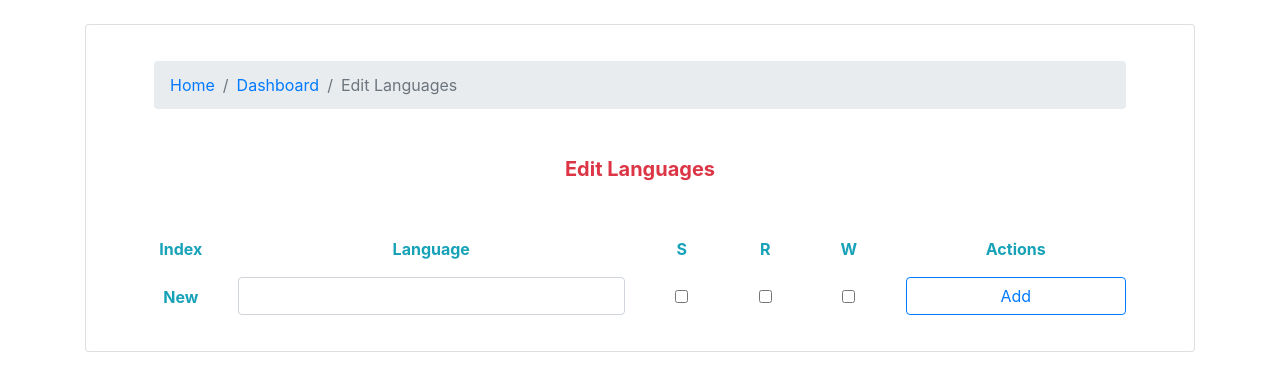
After one commit to simpuid/cvbuilder, a Flask app: page /language in a window 1280 px wide. The commit adds this page. Shown: the top 391 px of the page. Run offline with Flask 2, Linux system fonts and the light colour scheme; the visitor is signed in with stand-in values (Sample User, id 1); data that the repository does not hold is empty; parts of the project's set-up code (start-up, migrations or seed data) failed here and were passed over; some libraries are stand-ins or nearby versions.

Commit message:
Language complete

```diff
--- a/app/app.py
+++ b/app/app.py
@@ -4,7 +4,7 @@ from db import *
 from flask_login import LoginManager
 from config import AppConfig
 from models import *
-from routes import home, login, logout, password, student, tenth, twelfth, skill, achievement
+from routes import home, login, logout, password, student, tenth, twelfth, skill, achievement, language
 import markdown
 
 if initialize('cv_data', 'init.sql'):
@@ -44,3 +44,4 @@ app.register_blueprint(twelfth.blueprint)
 app.register_blueprint(skill.blueprint)
 app.register_blueprint(markdown.blueprint)
 app.register_blueprint(achievement.blueprint)
+app.register_blueprint(language.blueprint)
--- a/app/forms/__init__.py
+++ b/app/forms/__init__.py
@@ -5,6 +5,7 @@ from .tenth import TenthForm
 from .twelfth import TwelfthForm
 from .student import StudentForm
 from .achievement import AchievementListForm
+from .language import LanguageListForm
 
 __all__ = ["LoginForm", "PasswordForm", "SkillListForm", "TenthForm", "TwelfthForm", "StudentForm",
-           "AchievementListForm"]
+           "AchievementListForm", "LanguageListForm"]
--- /dev/null
+++ b/app/forms/language.py
@@ -0,0 +1,20 @@
+from flask_wtf import FlaskForm
+from wtforms import SubmitField, StringField, FieldList, FormField, Form, BooleanField
+
+
+class LanguageForm(Form):
+    language_name = StringField('Language')
+    speaking = BooleanField('Speak')
+    reading = BooleanField('Read')
+    writing = BooleanField('Write')
+    save = SubmitField('Save')
+    delete = SubmitField('Delete')
+
+
+class LanguageListForm(FlaskForm):
+    language_list = FieldList(FormField(LanguageForm))
+    new_language = StringField('Language')
+    speaking = BooleanField('Speak')
+    reading = BooleanField('Read')
+    writing = BooleanField('Write')
+    add = SubmitField('Add')
--- a/app/models/__init__.py
+++ b/app/models/__init__.py
@@ -5,6 +5,7 @@ from .twelfth import Twelfth
 from .skill import Skill
 from .professor import Professor, populate_professors
 from .achievement import Achievement
+from .language import Language
 
 __all__ = ["User", "populate_users", "Student", "Tenth", "Twelfth", "Skill", "Professor", "populate_professors",
-           "Achievement"]
+           "Achievement", "Language"]
--- /dev/null
+++ b/app/models/language.py
@@ -0,0 +1,47 @@
+from typing import List
+
+from db import execute, fetch
+
+
+class Language:
+    def __init__(self, uid: int, language_list: List[dict]):
+        self.id = uid
+        self.language_list = language_list
+
+    def update(self, index, language_dict):
+        if language_dict['language_name'] != self.language_list[index]['language_name']:
+            self.delete(index)
+        self.add(language_dict)
+
+    def delete(self, index):
+        execute('DELETE FROM language_table WHERE student_id = %s AND language_name = %s',
+                (self.id, self.language_list[index]['language_name']))
+
+    def add(self, language_dict):
+        execute("""INSERT INTO language_table
+                                VALUES (%s, %s, %s, %s, %s)
+                                ON DUPLICATE KEY UPDATE
+                                student_id = VALUES(student_id),
+                                language_name = VALUES(language_name),
+                                speaking = VALUES(speaking),
+                                reading = VALUES(reading),
+                                writing = VALUES(writing)""",
+                (self.id, language_dict['language_name'], language_dict['speaking'], language_dict['reading'],
+                 language_dict['writing']))
+
+    @staticmethod
+    def load(uid: int):
+        execute('SELECT * FROM language_table WHERE student_id = %s', (uid,))
+        data = fetch()
+        if len(data) == 0:
+            return Language(uid, [])
+        entry_list = []
+        for entry in data:
+            entry_dict = {
+                'language_name': entry['language_name'],
+                'speaking': entry['speaking'],
+                'reading': entry['reading'],
+                'writing': entry['writing']
+            }
+            entry_list.append(entry_dict)
+        return Language(uid, entry_list)
--- /dev/null
+++ b/app/routes/language.py
@@ -0,0 +1,65 @@
+from collections import namedtuple
+
+from flask_login import login_required, current_user
+from flask import render_template, Blueprint, flash, redirect, url_for
+
+from forms import LanguageListForm
+from models import Language
+from db import commit
+
+blueprint = Blueprint('language', __name__)
+
+
+@blueprint.route('/language', methods=['GET', 'POST'])
+@login_required
+def language():
+    Entry = namedtuple('Entry', ['language_name', 'speaking', 'reading', 'writing'])
+    language_value = Language.load(current_user.id)
+    if language_value.language_list:
+        data = {'language_list': []}
+        for language_dict in language_value.language_list:
+            data['language_list'].append(
+                Entry(language_dict['language_name'], language_dict['speaking'], language_dict['reading'],
+                      language_dict['writing']))
+        form = LanguageListForm(data=data)
+    else:
+        form = LanguageListForm()
+    if form.validate_on_submit():
+        if form.add.data:
+            if bool(form.new_language.data) and (form.speaking.data or form.reading.data or form.writing.data):
+                language_dict = {
+                    'language_name': form.new_language.data,
+                    'speaking': form.speaking.data,
+                    'reading': form.reading.data,
+                    'writing': form.writing.data
+                }
+                language_value.add(language_dict)
+                flash('Language added', 'success')
+                commit()
+            else:
+                flash('Empty language field', 'danger')
+            return redirect(url_for('language.language'))
+        else:
+            for index in range(len(form.language_list)):
+                if form.language_list[index].save.data:
+                    if bool(form.language_list[index].language_name.data) and (
+                            form.language_list[index].speaking.data or form.language_list[index].reading.data or
+                            form.language_list[index].writing.data):
+                        language_dict = {
+                            'language_name': form.language_list[index].language_name.data,
+                            'speaking': form.language_list[index].speaking.data,
+                            'reading': form.language_list[index].reading.data,
+                            'writing': form.language_list[index].writing.data
+                        }
+                        language_value.update(index, language_dict)
+                        commit()
+                        flash('Updated successfully', 'success')
+                    else:
+                        flash('Empty language field', 'danger')
+                    return redirect(url_for('language.language'))
+                if form.language_list[index].delete.data:
+                    language_value.delete(index)
+                    commit()
+                    flash('Deleted successfully', 'success')
+                    return redirect(url_for('language.language'))
+    return render_template('language.html', form=form)
--- a/app/templates/achievement.html
+++ b/app/templates/achievement.html
@@ -40,7 +40,7 @@
                 </div>
             </div>
         {% endfor %}
-        <div class="row mt-4">
+        <div class="row mt-3">
             <div class="col-1 font-weight-bold text-info mt-3 text-center">
                 New
             </div>
--- /dev/null
+++ b/app/templates/language.html
@@ -0,0 +1,92 @@
+{% extends "form_base.html" %}
+
+{% block title %}
+    Languages
+{% endblock title %}
+
+{% block nav_breadcrumb %}
+    <li class="breadcrumb-item"><a href="/dashboard">Dashboard</a></li>
+    <li class="breadcrumb-item active" aria-current="page">Edit Languages</li>
+{% endblock nav_breadcrumb %}
+
+{% block heading %}
+    Edit Languages
+{% endblock heading %}
+
+{% block form_data %}
+    <style>
+        label {
+            display: none;
+        }
+    </style>
+
+    <form class="mt-5 ml-5 mr-5" method="POST">
+        {{ flash_error_success() }}
+        {{ form.hidden_tag() }}
+        <div class="row mt-4">
+            <div class="col-1 font-weight-bold text-info mt-2 text-center">
+                Index
+            </div>
+            <div class="col-5 font-weight-bold text-info mt-2 text-center">
+                Language
+            </div>
+            <div class="col-1 font-weight-bold text-info mt-2 text-center">
+                S
+            </div>
+            <div class="col-1 font-weight-bold text-info mt-2 text-center">
+                R
+            </div>
+            <div class="col-1 font-weight-bold text-info mt-2 text-center">
+                W
+            </div>
+            <div class="col font-weight-bold text-info mt-2 text-center">
+                Actions
+            </div>
+        </div>
+        {% for subform in form.language_list %}
+            <div class="row mt-3">
+                <div class="col-1 font-weight-bold text-info mt-2 text-center">
+                    {{ loop.index|string + '.' }}
+                </div>
+                <div class="col-5">
+                    {{ wtf.form_field(subform.language_name, class='form-control', maxlength="100") }}
+                </div>
+                <div class="col-1 text-center mt-2">
+                    {{ subform.speaking }}
+                </div>
+                <div class="col-1 text-center mt-2">
+                    {{ subform.reading }}
+                </div>
+                <div class="col-1 text-center mt-2">
+                    {{ subform.writing }}
+                </div>
+                <div class="col text-center">
+                    {{ wtf.form_field(subform.save, class='btn btn-md btn-outline-success btn-block') }}
+                </div>
+                <div class="col text-center">
+                    {{ wtf.form_field(subform.delete, class='btn btn-md btn-outline-danger btn-block') }}
+                </div>
+            </div>
+        {% endfor %}
+        <div class="row mt-3">
+            <div class="col-1 font-weight-bold text-info mt-2 text-center">
+                New
+            </div>
+            <div class="col-5">
+                {{ wtf.form_field(form.new_language, class='form-control', maxlength="100") }}
+            </div>
+            <div class="col-1 text-center mt-2">
+                {{ form.speaking }}
+            </div>
+            <div class="col-1 text-center mt-2">
+                {{ form.reading }}
+            </div>
+            <div class="col-1 text-center mt-2">
+                {{ form.writing}}
+            </div>
+            <div class="col text-center">
+                {{ wtf.form_field(form.add, class='btn btn-md btn-outline-primary btn-block') }}
+            </div>
+        </div>
+    </form>
+{% endblock form_data %}
--- a/app/templates/skill.html
+++ b/app/templates/skill.html
@@ -40,7 +40,7 @@
                 </div>
             </div>
         {% endfor %}
-        <div class="row mt-4">
+        <div class="row mt-3">
             <div class="col-1 font-weight-bold text-info mt-2 text-center">
                 New
             </div>
```
Also changed, not shown: app/CV_Builder.sql (+0 -63 lines), app/init.sql (+67 -42 lines).
